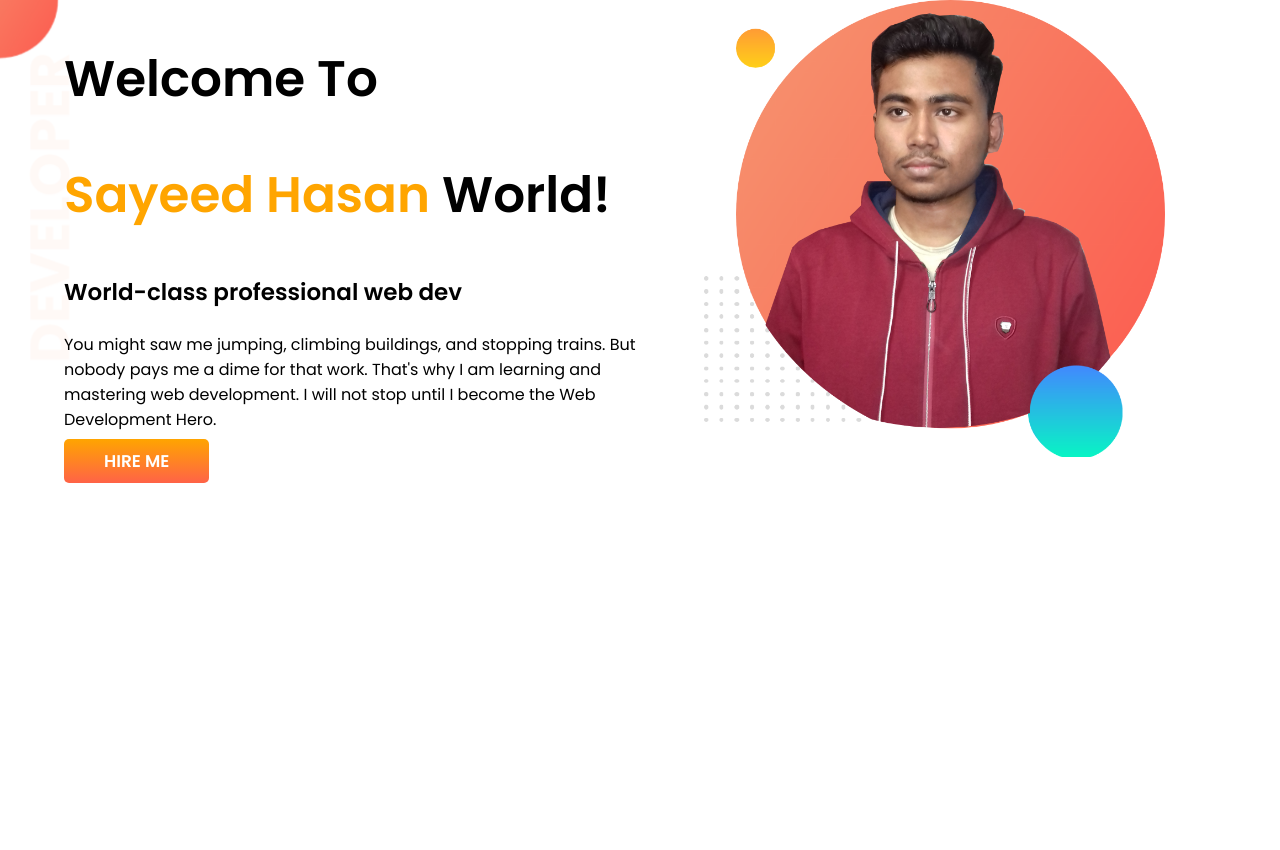
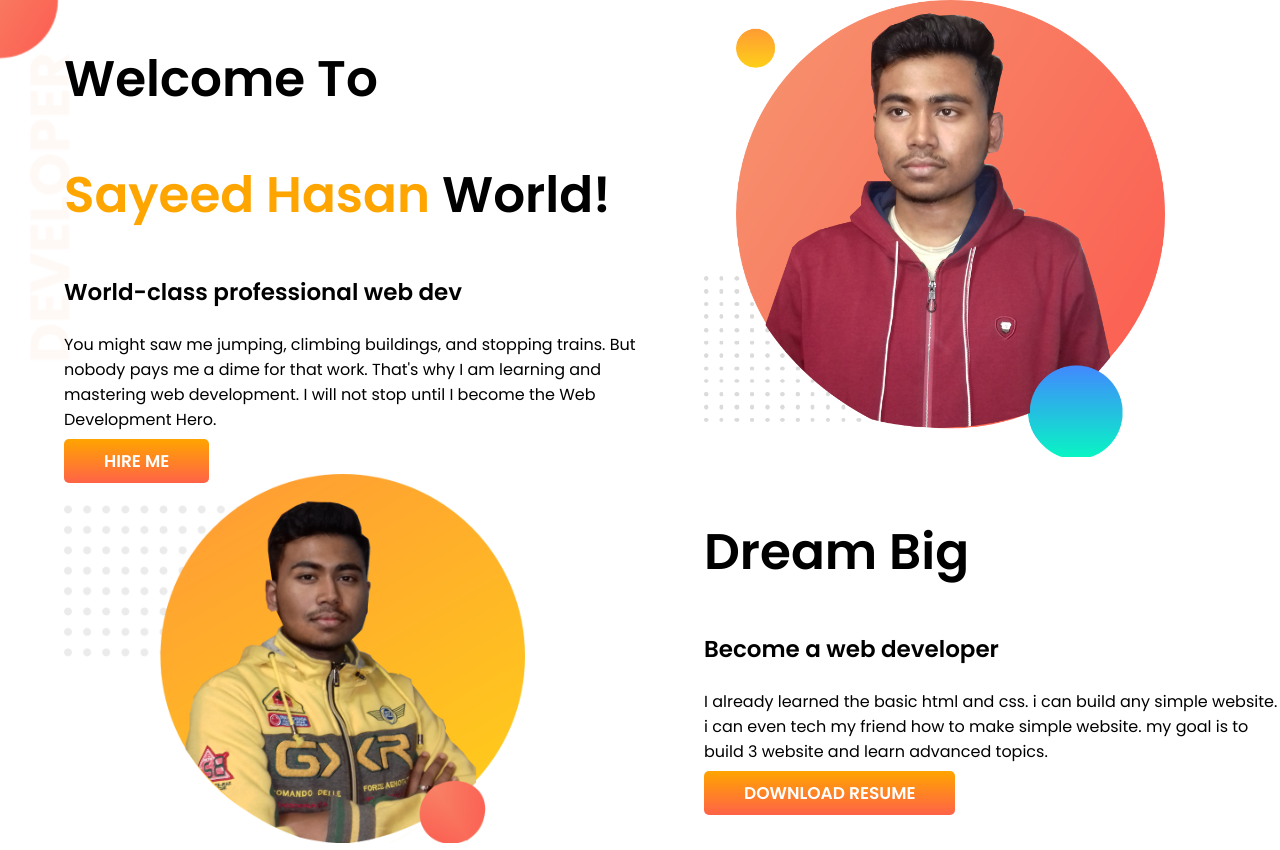
Before and after one commit to sayeedhasangit/developer-portfolio, a plain HTML site: page index.html in a window 1280 px wide. Before the commit the page ends 800 px from the top, so only its background shows below. Drawn offline with Linux system fonts and the light colour scheme.

Commit message:
dream-big section added

```diff
--- a/index.html
+++ b/index.html
@@ -22,10 +22,8 @@
             <div class="half-width">
                 <h1>Welcome To</h1>
                 <h1><span>Sayeed Hasan</span> World!</h1>
-
                 <h3>World-class professional web dev</h3>
                 <p>You might saw me jumping, climbing buildings, and stopping trains. But nobody pays me a dime for that work. That's why I am learning and mastering web development. I will not stop until I become the Web Development Hero.</p>
-
                 <a class="link-button" href="http://" target="_blank">HIRE ME</a>
             </div>
 
@@ -34,6 +32,19 @@
             </div>
 
         </section>
+
+
+        <section class="dream-big">
+            <div class="half-width">
+                <img src="images/sayeed2.png" alt="">
+            </div>
+            <div class="half-width">
+                <h1>Dream Big</h1>
+                <h3>Become a web developer</h3>
+                <p class="dream-big-paragraph">I already learned the basic html and css. i can build any simple website. i can even tech my friend how to make simple website. my goal is to build 3 website and learn advanced topics.</p>
+                <a href="#" class="link-button">DOWNLOAD RESUME</a>
+            </div>
+        </section>
     </main>
 </body>
 </html>
```
